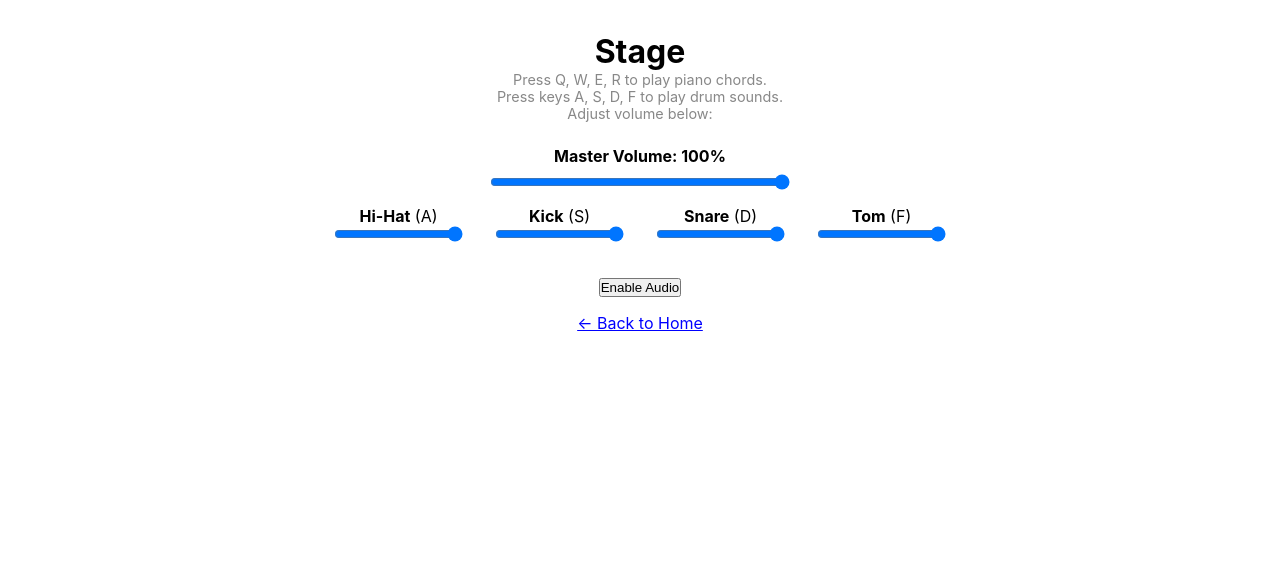
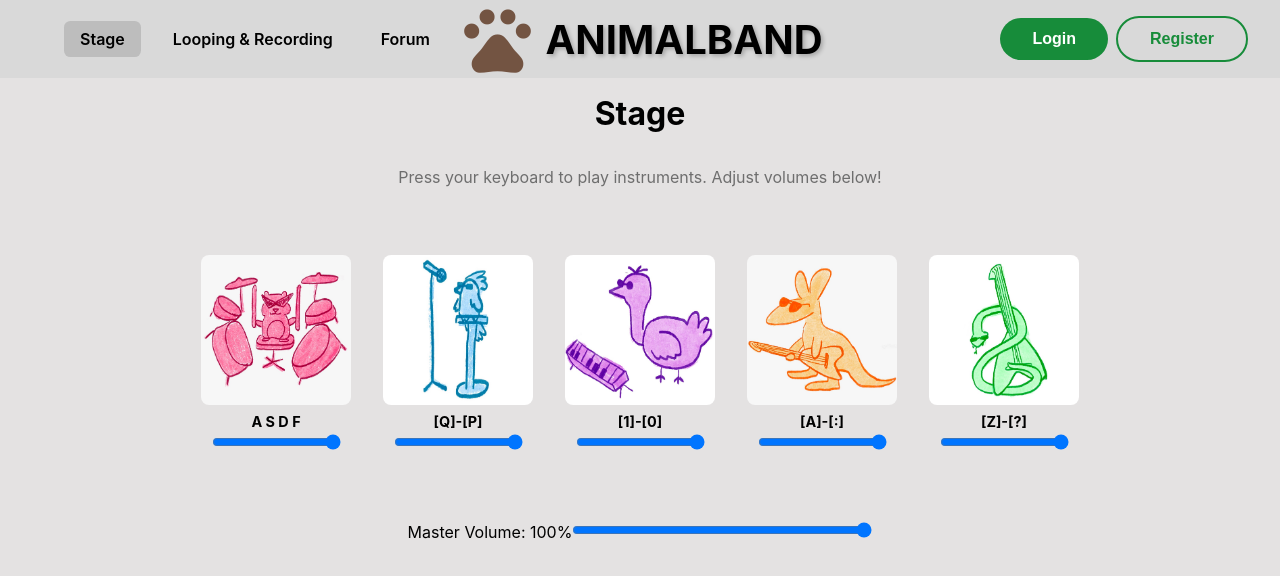
Before and after one commit to cse442-software-engineering-ub/f25-animalband, a React (Create React App) app: page /CSE442/2025-Fall/cse-442h/stage in a window 1280 px wide. Shown: the top 576 px of the page. Built offline with nearby package versions, Linux system fonts and the light colour scheme; no server answers.

Commit message:
Formatted stage css and js to match the Figma

```diff
--- /dev/null
+++ b/src/app/routes/stage/stage.css
@@ -0,0 +1,374 @@
+/* Reset and base styles */
+* {
+  margin: 0;
+  padding: 0;
+  box-sizing: border-box;
+}
+
+.landing-page {
+  min-height: 100vh;
+  background-color: #E4E2E2;
+  font-family: -apple-system, BlinkMacSystemFont, 'Segoe UI', 'Roboto', 'Oxygen',
+    'Ubuntu', 'Cantarell', 'Fira Sans', 'Droid Sans', 'Helvetica Neue',
+    sans-serif;
+}
+
+/* ==========Header========== */
+.header {
+  display: flex;
+  align-items: center;
+  justify-content: flex-end;
+  padding: 1rem 2rem;
+  background-color: #D9D9D9;
+  position: relative;
+}
+
+.logo-section {
+  text-decoration: none;
+  color: inherit;
+  cursor: pointer;
+  position: absolute;
+  left: 50%;
+  transform: translateX(-50%);
+  display: flex;
+  align-items: center;
+  gap: 0.5rem;
+}
+
+.paw-icon {
+  font-size: 5rem !important;
+  color: #735442;
+}
+
+.site-title {
+  font-size: 2.5rem;
+  font-weight: bold;
+  color: #000;
+  text-shadow: 2px 2px 4px rgba(0, 0, 0, 0.25);
+}
+
+.header-buttons {
+  display: flex;
+  gap: 0.5rem; /* space between buttons */
+  align-items: center;
+}
+
+.btn-login {
+  padding: 0.75rem 2rem;
+  background-color: #178C3A;
+  color: white;
+  border: none;
+  border-radius: 9999px;
+  font-weight: 600;
+  font-size: 1rem;
+  cursor: pointer;
+  transition: background-color 0.2s;
+}
+
+.btn-login:hover {
+  background-color: #15803d;
+}
+
+.btn-register {
+  padding: 0.75rem 2rem;
+  background-color: transparent;
+  color: #178C3A;
+  border: 2px solid #178C3A;
+  border-radius: 9999px;
+  font-weight: 600;
+  font-size: 1rem;
+  cursor: pointer;
+  transition: background-color 0.2s;
+}
+
+.btn-register:hover {
+  background-color: #afd6bb;
+}
+
+.btn-account {
+  padding: 0.75rem 2rem;
+  background-color: #178C3A;
+  color: white;
+  border: none;
+  border-radius: 9999px;
+  font-weight: 600;
+  font-size: 1rem;
+  cursor: pointer;
+  transition: background-color 0.2s;
+}
+
+.btn-account:hover {
+  background-color: #15803d;
+}
+
+/* ==========Main Description========== */
+.main-description {
+  text-align: center;
+  padding: 2rem 2rem 0;
+}
+
+.main-heading {
+  font-size: 2rem;
+  font-weight: bold;
+  margin-bottom: 0px;
+  color: #000;
+}
+
+.subtitle {
+  font-size: 1rem;
+  color: #6E6E6E;
+  margin-bottom: 0rem;
+  max-width: 42rem;
+  margin-left: auto;
+  margin-right: auto;
+  line-height: 1.6;
+}
+
+/* ==========Animals Part========== */
+.band-stage {
+  text-align: center;
+  padding: 1rem 0 0;
+  max-width: 64rem;
+  margin: 0 auto 2rem;
+  border-radius: 0.5rem;
+  position: relative;
+  display: flex;
+  flex-direction: column;
+  align-items: center;
+  gap: 2rem;
+}
+
+/* Animals Horizontal Layout */
+.animals-container {
+  display: flex;
+  justify-content: center;
+  gap: 2rem;
+  flex-wrap: wrap;
+  margin-top: 2rem;
+}
+
+.animal-member {
+  display: flex;
+  flex-direction: column;
+  align-items: center;
+  text-align: center;
+}
+
+.animal-member img {
+  width: 150px;
+  height: 150px;
+  border-radius: 0.5rem;
+  object-fit: cover;
+  margin-bottom: 0.5rem;
+}
+
+.animal-controls {
+  display: flex;
+  flex-direction: column;
+  align-items: center;
+  gap: 0.25rem;
+}
+
+.key-text {
+  font-weight: bold;
+  font-size: 0.9rem;
+}
+
+/* Master Volume */
+.master-volume {
+  margin-top: 2rem;
+  text-align: center;
+}
+
+.master-volume input[type="range"] {
+  width: 300px;
+  margin-top: 0.5rem;
+}
+
+/* Enable Audio Button (flow naturally) */
+.btn-start-band {
+  padding: 0.5rem 1.5rem;
+  background-color: #178C3A;
+  color: white;
+  border: none;
+  border-radius: 9999px;
+  font-weight: 600;
+  font-size: 0.9rem;
+  cursor: pointer;
+  transition: background-color 0.2s;
+}
+
+.btn-start-band:hover {
+  background-color: #15803d;
+}
+
+/* ==========Feature Cards========== */
+.features-section {
+  background-color: #F2F2F2;
+  padding: 2rem 0.5rem .5rem;
+}
+
+.features-grid {
+  display: grid;
+  grid-template-columns: repeat(4, 1fr);
+  gap: 1rem;
+  max-width: 72rem;
+  margin: 0 auto 1rem;
+}
+
+.feature-card {
+  text-decoration: none;
+  color: inherit;
+  display: block;
+  background-color: #F0F0F0;
+  border-radius: 0.4rem;
+  box-shadow: 0 4px 6px -1px rgba(0, 0, 0, 0.1);
+  padding: 1.25rem;
+  text-align: center;
+  transition: box-shadow 0.2s;
+}
+
+.feature-icon {
+  font-size: 4rem !important;
+  display: block;
+  margin-bottom: .5rem;
+  color: #000;
+  filter: drop-shadow(2px 2px 4px rgba(0, 0, 0, 0.25));
+}
+
+.feature-card:hover {
+  box-shadow: 0 10px 15px -3px rgba(0, 0, 0, 0.3);
+}
+
+.feature-card h3 {
+  font-size: 1.5rem;
+  font-weight: bold;
+  margin-bottom: 0.5rem;
+  color: #000;
+}
+
+.feature-card p {
+  color: #6E6E6E;
+  line-height: 1.5;
+}
+
+/* ==========Stats========== */
+.stats-container {
+  margin-top: 1rem;
+  display: flex;
+  justify-content: center;
+  gap: 3rem;
+  margin-bottom: 1rem;
+  flex-wrap: wrap;
+}
+
+.stat-card {
+  flex: 1 1 150px;
+  max-width: 300px;
+  background-color: #F0F0F0;
+  border-radius: 0.5rem;
+  box-shadow: 0 4px 6px -1px rgba(0, 0, 0, 0.1);
+  padding: .75rem;
+  text-align: center;
+}
+
+.stat-number {
+  font-size: 2rem;
+  font-weight: bold;
+  color: #000;
+  margin-bottom: 0.5rem;
+}
+
+.stat-label {
+  color: #000;
+  font-weight: 600;
+  font-size: 0.9rem;
+}
+
+/* ==========Footer========== */
+.footer {
+  background-color: #178C3A;
+  color: rgb(0, 0, 0);
+  text-align: center;
+  padding: 0.65rem;
+  margin-top: 1rem;
+}
+
+.footer h3 {
+  font-size: 1.5rem;
+  font-weight: bold;
+  margin: auto;
+}
+
+/* ==========Nav Links========== */
+.nav-links {
+  display: flex;
+  gap: 1rem;
+  margin-right: auto;
+  margin-left: 2rem;
+}
+
+.nav-item {
+  text-decoration: none;
+  color: black;
+  font-weight: 600;
+  padding: 0.5rem 1rem;
+  border-radius: 0.4rem;
+  transition: background 0.2s;
+}
+
+.nav-item:hover {
+  background-color: #cfcfcf;
+}
+
+.nav-item.active {
+  background-color: #bdbdbd;
+}
+
+/* ==========Responsive========== */
+@media (max-width: 1024px) {
+  .main-heading {
+    font-size: 3rem;
+  }
+
+  .animals-container {
+    gap: 1rem;
+  }
+
+  .animal-member img {
+    width: 120px;
+    height: 120px;
+  }
+}
+
+@media (max-width: 768px) {
+  .header {
+    flex-direction: column;
+    gap: 1rem;
+  }
+
+  .main-heading {
+    font-size: 1.75rem;
+  }
+
+  .site-title {
+    font-size: 1.75rem;
+  }
+
+  .paw-icon {
+    font-size: 3.5rem !important;
+  }
+
+  .stats-container {
+    flex-direction: column;
+    align-items: center;
+  }
+
+  .animals-container {
+    flex-wrap: wrap;
+  }
+
+  .band-stage {
+    padding: 2rem 1rem;
+  }
+}
--- a/src/app/routes/stage/stage.js
+++ b/src/app/routes/stage/stage.js
@@ -1,16 +1,22 @@
-// Stage.js
 import { useEffect, useState } from "react";
-import { Link } from "react-router-dom";
+import { Link, useNavigate } from "react-router-dom";
 import { SOUND_CONFIG } from "./stage_soundsConfig";
-import { loadSound, playSound, getAudioCtx, setMasterVolume } from "./stage_audioUtil";
-import SoundControl from "./stage_soundControl";
+import { loadSound, playSound, setMasterVolume } from "./stage_audioUtil";
+import "./stage.css";
+
+import Ostrich from "../../../assets/ostrich.jpeg";
+import Bird from "../../../assets/bird.jpeg";
+import Hamster from "../../../assets/hamster.jpeg";
+import Kangaroo from "../../../assets/kangaroo.jpeg";
+import Snake from "../../../assets/snake.jpeg";
 
 export default function Stage() {
+  const navigate = useNavigate();
   const [sounds, setSounds] = useState({});
   const [volumes, setVolumes] = useState({});
   const [masterVolume, setMasterVol] = useState(1);
 
-  // Load all sounds on mount
+  // Load all sounds
   useEffect(() => {
     const loadAllSounds = async () => {
       try {
@@ -18,11 +24,10 @@ export default function Stage() {
         const initialVolumes = {};
         for (const sound of SOUND_CONFIG) {
           loadedSounds[sound.key] = await loadSound(sound.file);
-          initialVolumes[sound.key] = 1; // default per-sound volume
+          initialVolumes[sound.key] = 1;
         }
         setSounds(loadedSounds);
         setVolumes(initialVolumes);
-        console.log("[DEBUG] All sounds loaded!");
       } catch (e) {
         console.error("[ERROR] Loading failed:", e);
       }
@@ -30,7 +35,7 @@ export default function Stage() {
     loadAllSounds();
   }, []);
 
-  // Handle key presses
+  // Keyboard play
   useEffect(() => {
     const handleKeyDown = (e) => {
       const key = e.key.toLowerCase();
@@ -40,39 +45,136 @@ export default function Stage() {
     return () => window.removeEventListener("keydown", handleKeyDown);
   }, [sounds, volumes]);
 
-  // Load persisted master volume
+  // Master volume persistence
   useEffect(() => {
     const savedVol = parseFloat(localStorage.getItem("masterVolume") || "1");
     setMasterVol(savedVol);
     setMasterVolume(savedVol);
   }, []);
 
-  // Persist master volume changes
   useEffect(() => {
     localStorage.setItem("masterVolume", masterVolume);
   }, [masterVolume]);
 
-  // Update per-sound volume
   const handleVolumeChange = (key, value) => {
     setVolumes((prev) => ({ ...prev, [key]: parseFloat(value) }));
   };
 
   return (
-    <div style={{ textAlign: "center", padding: "2rem" }}>
-      <h1>Stage</h1>
-      <p style={{ fontSize: "0.9rem", color: "#888" }}>
-        Press Q, W, E, R to play piano chords.<br />
-        Press keys A, S, D, F to play drum sounds.<br />
-        Adjust volume below:
+    <div className="landing-page">
+      {/* Header */}
+      <header className="header">
+        <Link to="/" className="logo-section">
+          <span className="material-symbols-outlined paw-icon">pets</span>
+          <h1 className="site-title">ANIMALBAND</h1>
+        </Link>
+
+        <nav className="nav-links">
+          <Link to="/stage" className="nav-item active">Stage</Link>
+          <Link to="/looping" className="nav-item">Looping & Recording</Link>
+          <Link to="/forum" className="nav-item">Forum</Link>
+        </nav>
+
+        <div className="header-buttons">
+          <button className="btn-login" onClick={() => navigate("/login")}>Login</button>
+          <button className="btn-register" onClick={() => navigate("/register")}>Register</button>
+        </div>
+      </header>
+
+      {/* Stage Section */}
+      <section className="band-stage">
+        <h2 className="main-heading">Stage</h2>
+        <p className="subtitle">
+          Press your keyboard to play instruments. Adjust volumes below!
         </p>
 
-      {/* Master Volume Slider */}
-      <div style={{ marginTop: "1.5rem" }}>
-        <label htmlFor="masterVolume" style={{ fontWeight: "bold" }}>
-          Master Volume: {(masterVolume * 100).toFixed(0)}%
-        </label>
+        {/* Animals Horizontal */}
+        <div className="animals-container">
+          {/* Hamster */}
+          <div className="animal-member">
+            <img src={Hamster} alt="Hamster Drums"/>
+            <div className="animal-controls">
+              <p className="key-text">A S D F </p>
               <input
-          id="masterVolume"
+                type="range"
+                min="0"
+                max="1"
+                step="0.01"
+                value={volumes["hamster"] || 1}
+                onChange={(e) => handleVolumeChange("hamster", e.target.value)}
+              />
+            </div>
+          </div>
+
+          {/* Bird */}
+          <div className="animal-member">
+            <img src={Bird} alt="Bird Vocals"/>
+            <div className="animal-controls">
+              <p className="key-text">[Q]-[P]</p>
+              <input
+                type="range"
+                min="0"
+                max="1"
+                step="0.01"
+                value={volumes["bird"] || 1}
+                onChange={(e) => handleVolumeChange("bird", e.target.value)}
+              />
+            </div>
+          </div>
+
+          {/* Ostrich */}
+          <div className="animal-member">
+            <img src={Ostrich} alt="Ostrich Keys"/>
+            <div className="animal-controls">
+              <p className="key-text">[1]-[0]</p>
+              <input
+                type="range"
+                min="0"
+                max="1"
+                step="0.01"
+                value={volumes["ostrich"] || 1}
+                onChange={(e) => handleVolumeChange("ostrich", e.target.value)}
+              />
+            </div>
+          </div>
+
+          {/* Kangaroo */}
+          <div className="animal-member">
+            <img src={Kangaroo} alt="Kangaroo Bass"/>
+            <div className="animal-controls">
+              <p className="key-text">[A]-[:]</p>
+              <input
+                type="range"
+                min="0"
+                max="1"
+                step="0.01"
+                value={volumes["kangaroo"] || 1}
+                onChange={(e) => handleVolumeChange("kangaroo", e.target.value)}
+              />
+            </div>
+          </div>
+
+          {/* Snake */}
+          <div className="animal-member">
+            <img src={Snake} alt="Snake Guitar"/>
+            <div className="animal-controls">
+              <p className="key-text">[Z]-[?]</p>
+              <input
+                type="range"
+                min="0"
+                max="1"
+                step="0.01"
+                value={volumes["snake"] || 1}
+                onChange={(e) => handleVolumeChange("snake", e.target.value)}
+              />
+            </div>
+          </div>
+        </div>
+
+        {/* Master Volume */}
+        <div className="master-volume">
+          <label>Master Volume: {(masterVolume * 100).toFixed(0)}%</label>
+          <input
             type="range"
             min="0"
             max="1"
@@ -80,45 +182,17 @@ export default function Stage() {
             value={masterVolume}
             onChange={(e) => {
               const newVol = parseFloat(e.target.value);
-            setMasterVol(newVol);      // update slider state
-            setMasterVolume(newVol);   // update master gain node
+              setMasterVol(newVol);
+              setMasterVolume(newVol);
             }}
-          style={{ width: "300px", display: "block", margin: "0.5rem auto" }}
           />
         </div>
+      </section>
 
-      {/* Individual Sound Controls */}
-      <div
-        style={{
-          display: "flex",
-          justifyContent: "center",
-          gap: "2rem",
-          flexWrap: "wrap",
-          marginTop: "1rem",
-        }}
-      >
-        {SOUND_CONFIG.map((sound) => (
-          <SoundControl
-            key={sound.key}
-            sound={sound}
-            volume={volumes[sound.key] || 1}
-            onVolumeChange={handleVolumeChange}
+      <link
+        href="https://fonts.googleapis.com/css2?family=Material+Symbols+Outlined"
+        rel="stylesheet"
       />
-        ))}
-      </div>
-
-      {/* Enable Audio Button */}
-      <button style={{ marginTop: "1rem" }} onClick={() => getAudioCtx().resume()}>
-        Enable Audio
-      </button>
-
-      {/* Back to Home Link */}
-      <Link
-        to="/"
-        style={{ color: "blue", textDecoration: "underline", display: "block", marginTop: "1rem" }}
-      >
-        ← Back to Home
-      </Link>
     </div>
   );
 }
```
Also changed, not shown: src/App.js (added, +17 -0 lines), src/Home.js (added, +29 -0 lines). Lines whose indentation alone changed are shown as unchanged.
